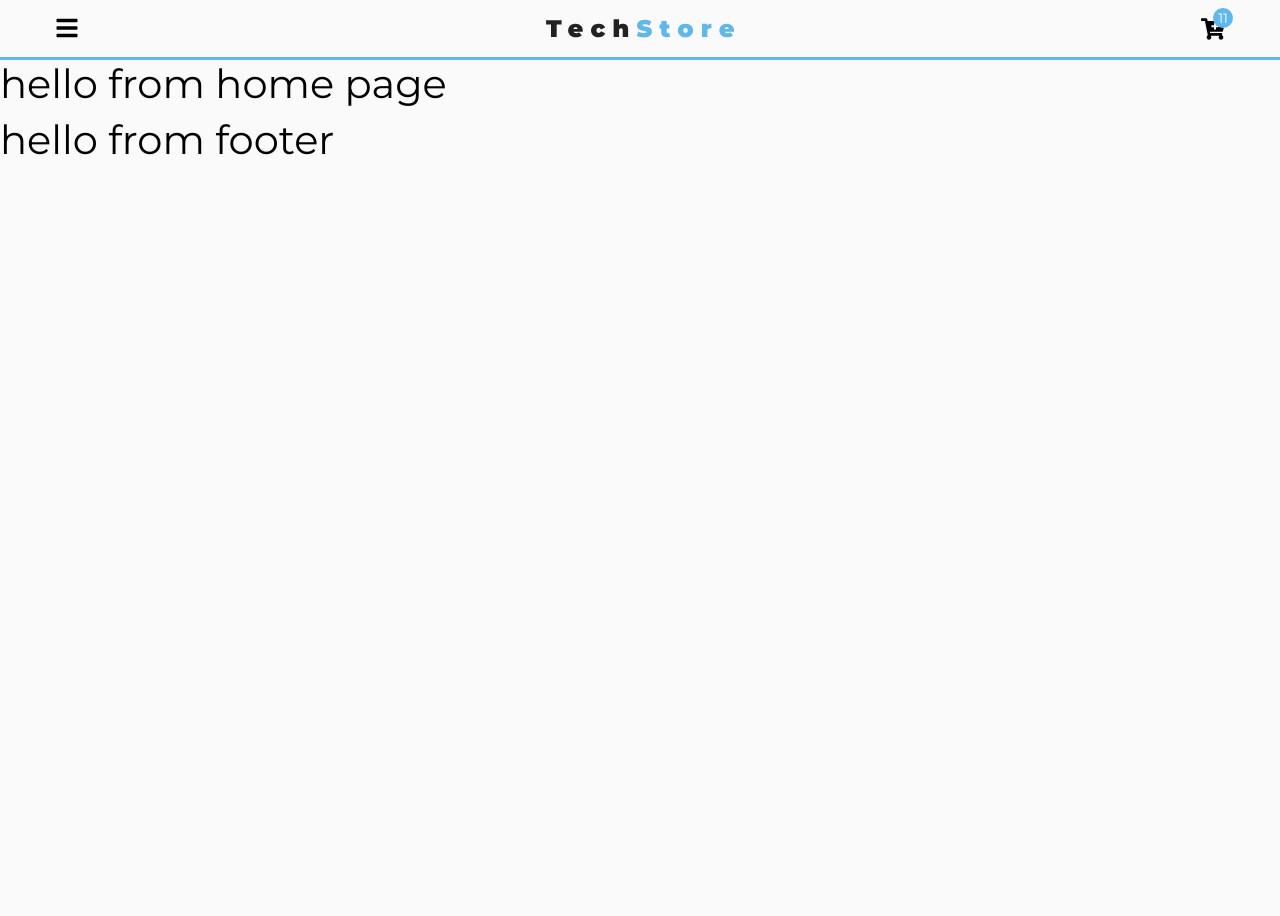
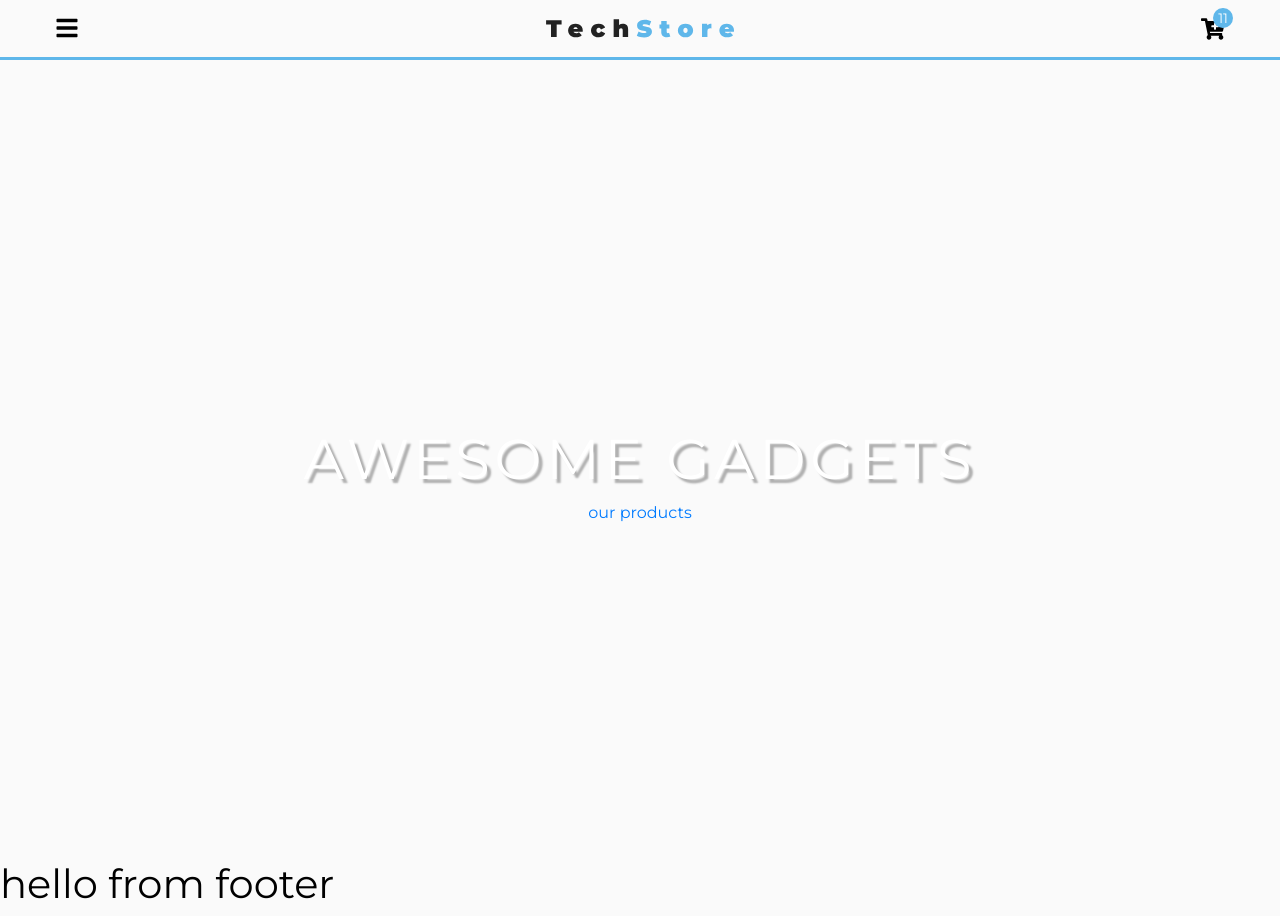
Before and after one commit to bambooka/tech-store, a React (Create React App) app: page / in a window 1280 px wide. Before the commit the page ends 800 px from the top, so only its background shows below. Built offline with nearby package versions, Linux system fonts and the light colour scheme.

Commit message:
feat: add hero on Home page
Signed-off-by: bambooka <sumkina.ol@yandex.ru>

```diff
--- /dev/null
+++ b/src/component/Hero.js
@@ -0,0 +1,37 @@
+import React from 'react'
+import styled from 'styled-components'
+import mainBg from '../images/mainBcg.jpeg'
+
+export default function Hero({img, title, max, children}) {
+    return (
+        <HeroWrapper max={max} img={img}>
+            <h1 className="title">{title}</h1>
+            <div className="banner">
+                {children}
+            </div>
+        </HeroWrapper>
+    );
+}
+
+const HeroWrapper = styled.div`
+    display: flex;
+    flex-flow: column nowrap;
+    text-align: center;
+    align-items: center;
+    justify-content: center;
+    min-height: ${props => props.max ? '100vh' : '60vh'};
+    color: var(--mainWhite);
+    background: linear-gradient(var(--primaryRGBA), var(--primaryRGBA)), url(${props => props.img} center/cover no-repeat);
+
+    .title {
+        font-size: 3.5rem;
+        padding-top: 2rem;
+        text-shadow: 4px 4px 2px rgba(0, 0, 0, 0.3);
+        text-transform: uppercase;
+        letter-spacing: var(--mainSpacing);
+    }
+`;
+
+Hero.defaultProps = {
+    img: {mainBg}
+};
--- a/src/pages/HomePage.js
+++ b/src/pages/HomePage.js
@@ -1,13 +1,15 @@
 import React from 'react';
-import {ProductConsumer} from "../context";
+import Hero from '../component/Hero.js'
+import {Link} from 'react-router-dom'
 
 export default function HomePage() {
     return (
-        <ProductConsumer>
-            {value => {
-                console.log(value);
-                return <h1> hello from home page</h1>
-            }}
-        </ProductConsumer>
+        <>
+            <Hero title="awesome gadgets" max="true">
+                <Link to="/products">
+                    our products
+                </Link>
+            </Hero>
+        </>
     )
 }
```
